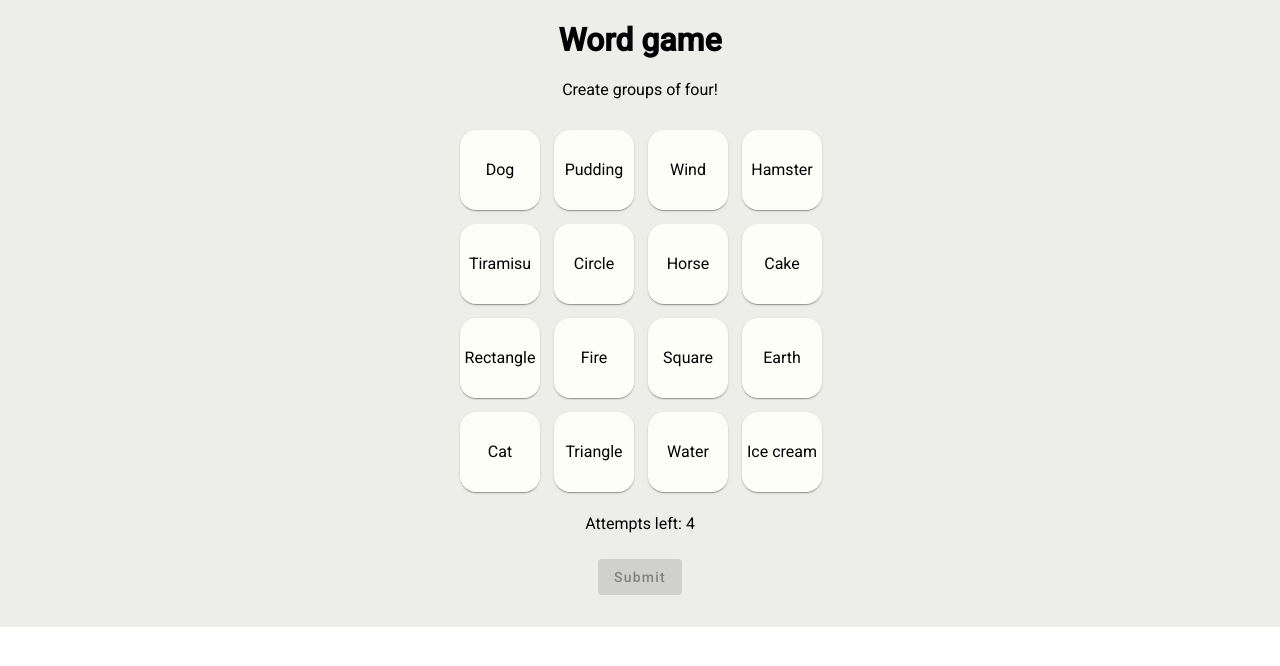
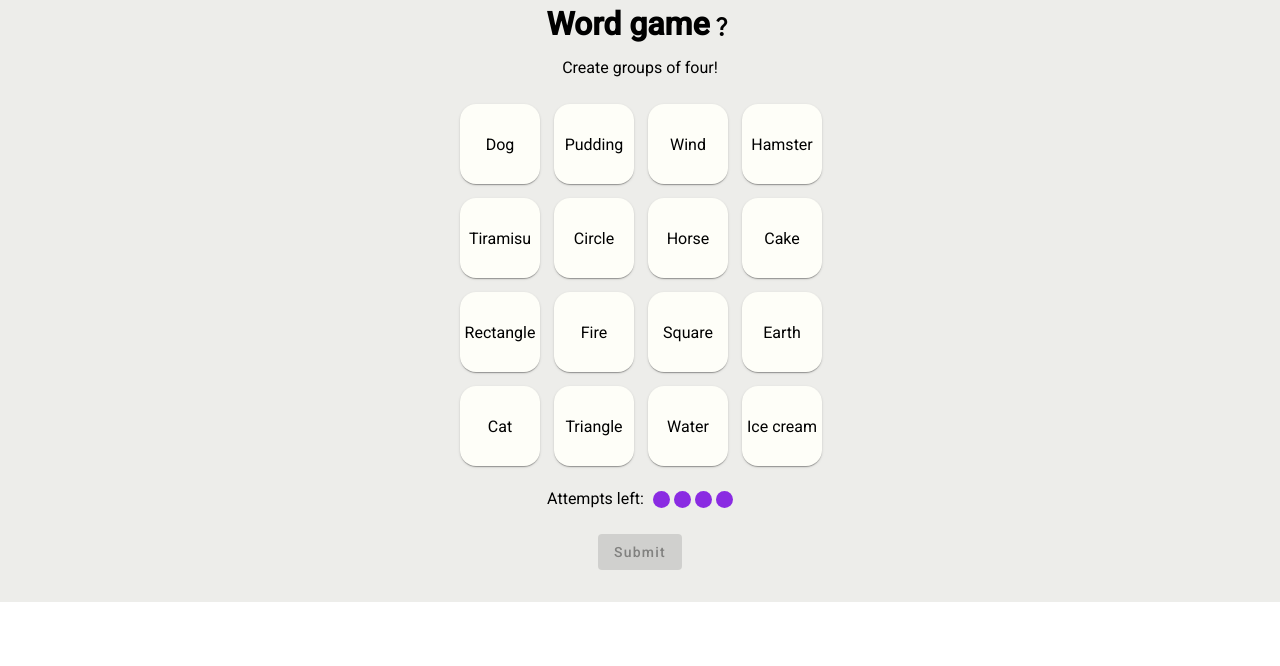
Before and after one commit to emmiberge/word-game-2.0, an Angular app: page / in a window 1280 px wide. Shown: the top 666 px of the page. Built offline with nearby package versions, Linux system fonts and the light colour scheme.

Commit message:
Attempts displayed as dots, styling overall

```diff
--- a/src/app/app.component.css
+++ b/src/app/app.component.css
@@ -3,8 +3,25 @@
     flex-direction: column;
     align-items: center;
     background-color: #ededea;
+    margin-bottom: 0px;
 }
 
 h1{
     margin-bottom: 5px;
+    margin-top: 0px;
 }
+
+.dotAttempt{
+    width: 17px;
+    height: 17px;
+    border-radius: 50%;
+    background-color: blueviolet;
+    display: inline-block;
+    margin-top: 18px;
+    margin-left: 4px;
+}
+
+.textAttempts{
+    margin-right: 5px;
+    position: relative;
+}
--- a/src/app/app.component.html
+++ b/src/app/app.component.html
@@ -1,8 +1,18 @@
 <div class ="gameContainer">
-  <h1>Word game</h1>
-  <p style="margin-bottom: 5px;">Create groups of four!</p>
+  <div style="display: flex; margin-top: 5px; margin-bottom: 0px;">
+    <h1>Word game</h1>
+    <mat-icon aria-hidden="false" aria-label="Example home icon" fontIcon="question_mark" style="margin-top: 8.5px;"></mat-icon>
+  </div>
+
+  <p style="margin-bottom: 2px; margin-top: 10px;">Create groups of four!</p>
   <app-grid (taskNameEvent) = 'receiveGameEvent($event)'></app-grid>
-  <p>Attempts left: {{attemptsLeft}}</p>
+  <div style="display: flex;">
+    <p class="textAttempts">Attempts left:</p>
+    <div *ngFor="let n of numSequence(attemptsLeft)">
+      <span class="dotAttempt"></span>
+    </div>
+  </div>
+
   <button disabled={{!canSubmitGuess}} style="margin-top: 10px;" (click)="submitChoice()" mat-raised-button>Submit</button>
   <p>{{displayText}}</p>
 </div>
--- a/src/app/app.component.ts
+++ b/src/app/app.component.ts
@@ -1,14 +1,16 @@
 import { Component, ViewChild } from '@angular/core';
+import { CommonModule } from '@angular/common';
 import { RouterOutlet } from '@angular/router';
 import { TileComponent } from '../components/tile/tile.component';
 import { GridComponent } from '../components/grid/grid.component';
 import {MatButtonModule} from '@angular/material/button';
 import { GameEvent } from '../types/gameEvent';
+import {MatIconModule} from '@angular/material/icon';
 
 @Component({
   selector: 'app-root',
   standalone: true,
-  imports: [MatButtonModule, RouterOutlet, GridComponent],
+  imports: [MatButtonModule, RouterOutlet, GridComponent, MatIconModule, CommonModule],
   templateUrl: './app.component.html',
   styleUrl: './app.component.css'
 })
@@ -22,6 +24,10 @@ export class AppComponent {
 
   submitChoice(){
     this.GridComponent.submitTiles();
+  }
+
+  numSequence(n: number): Array<number> {
+    return Array(n);
   }
 
 
```
